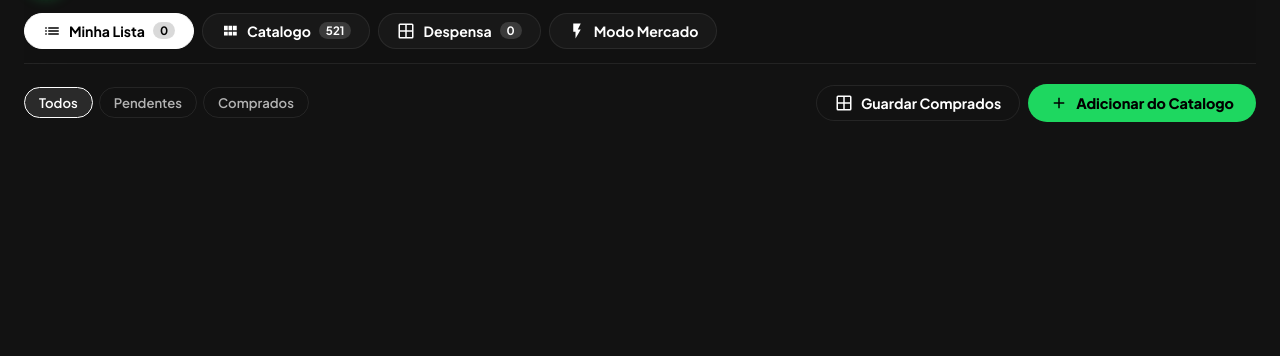
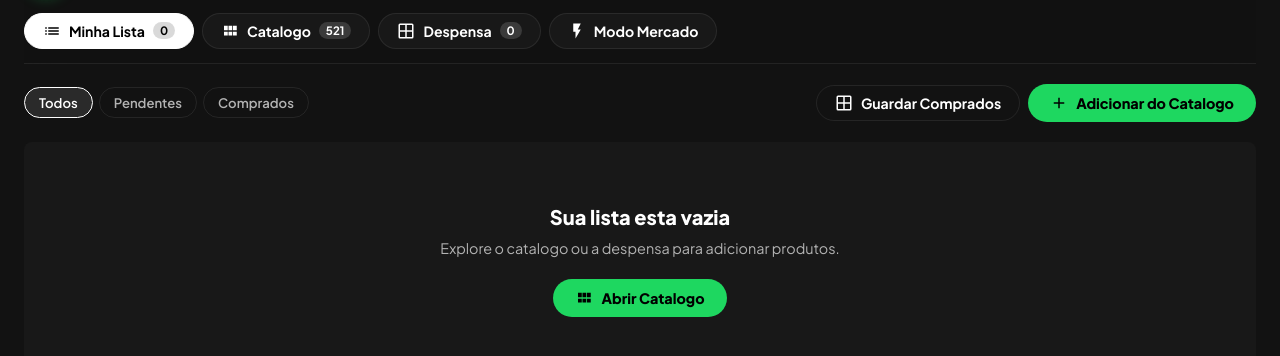
Before and after one commit to wenderfl/Pack_PLugins_Super_Productivity, a plain HTML site: page plugin_lista_de_compras/index.src.html in a window 1280 px wide. Shown: the part 82-438 px from the top of the page. Drawn offline with Linux system fonts and the light colour scheme.

Commit message:
fix(plugin_lista_de_compras): resolve URI malformed error on filenames with percent sign and ensure reliable UI initialization

```diff
--- a/plugin_lista_de_compras/index.src.html
+++ b/plugin_lista_de_compras/index.src.html
@@ -2333,10 +2333,9 @@
   } else {
     raw = item.arquivo || item.icone || (item.nome ? item.nome + '.webp' : '');
   }
-  if (!raw) return '';
-
-  const cleanFilename = String(raw).replace(/^.*\/icones\//, '').replace(/^icones\//, '').trim();
-  return cleanBase + '/' + encodeURIComponent(decodeURIComponent(cleanFilename));
+  let cleanFilename = String(raw).replace(/^.*\/icones\//, '').replace(/^icones\//, '').trim();
+  try { cleanFilename = decodeURIComponent(cleanFilename); } catch (e) {}
+  return cleanBase + '/' + encodeURIComponent(cleanFilename);
 }
 
 const _CAT_COLORS = {
@@ -2419,19 +2418,25 @@
 }
 
 // Inicialização
-document.addEventListener('DOMContentLoaded', () => {
-  loadSavedShoppingList();
+function initApp() {
+  try { loadSavedShoppingList();
   loadFromSuperProductivity();
-  initSuperProductivityHooks();
-  loadSavedPantryList();
-  loadSavedAiChatHistory();
-  renderCategoryChips();
-  renderCatalog();
-  renderShoppingList();
-  renderPantryList();
-  setupEventListeners();
-  updateMetrics();
-});
+  initSuperProductivityHooks(); } catch (e) {}
+  try { loadSavedPantryList(); } catch (e) {}
+  try { loadSavedAiChatHistory(); } catch (e) {}
+  try { renderCategoryChips(); } catch (e) {}
+  try { renderCatalog(); } catch (e) {}
+  try { renderShoppingList(); } catch (e) {}
+  try { renderPantryList(); } catch (e) {}
+  try { setupEventListeners(); } catch (e) {}
+  try { updateMetrics(); } catch (e) {}
+}
+
+if (document.readyState === 'loading') {
+  document.addEventListener('DOMContentLoaded', initApp);
+} else {
+  initApp();
+}
 
 // ============================================================================
 // Persistência: Lista de Compras & Despensa
```
Also changed, not shown: plugin_lista_de_compras/index.html (+1 -1 lines), prototipo-lista-compras/app.js (+20 -15 lines).
